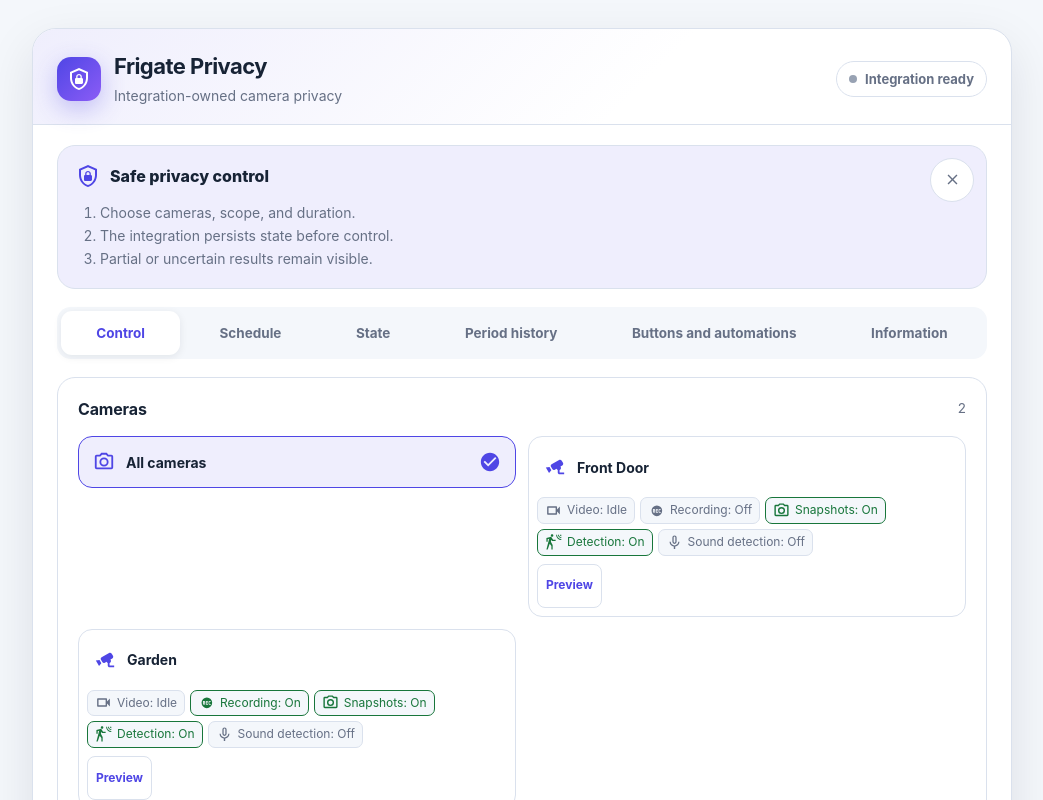
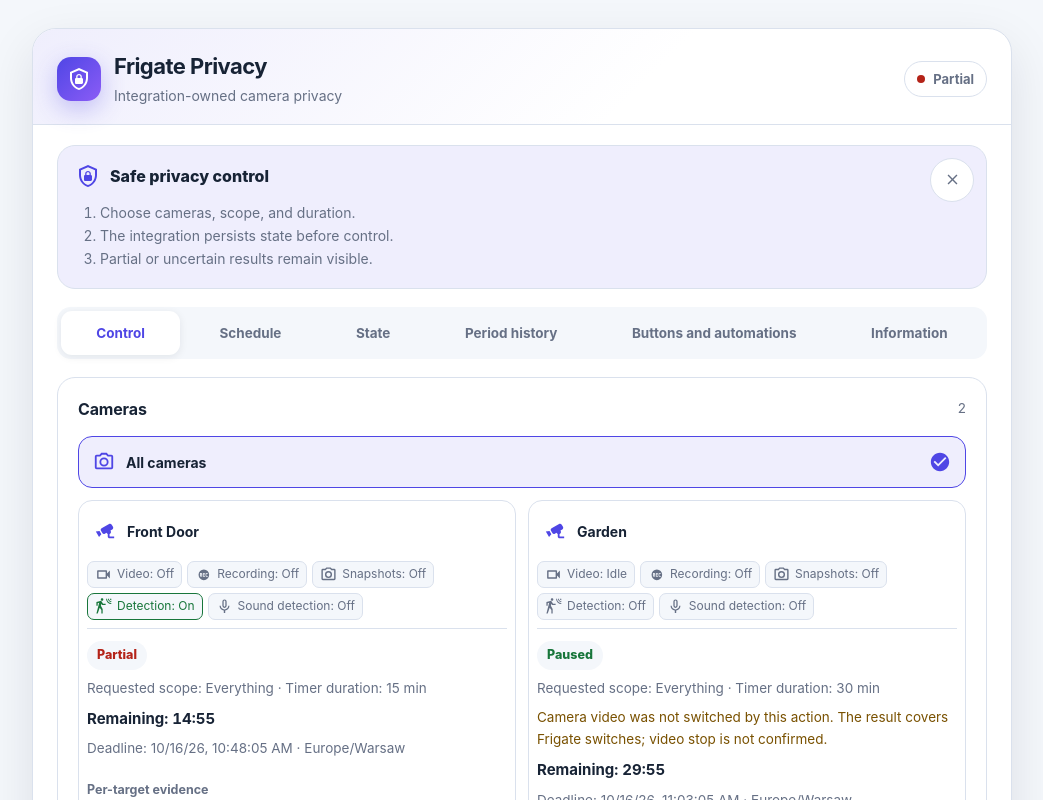
Before and after one commit to MacSiem/ha-frigate-privacy, a website: page docs/screenshots/_harness.html in a window 1280 px wide. Shown: the top 800 px of the page, without its empty margins (118-1161 px from the left). Drawn offline with Linux system fonts and the light colour scheme.

Commit message:
ui: qualify current camera feedback materials and readable layouts

```diff
--- a/docs/screenshots/_harness.html
+++ b/docs/screenshots/_harness.html
@@ -20,7 +20,7 @@ customElements.define('ha-icon',class extends HTMLElement {
  }
 });
 </script>
-<script src="../../ha-frigate-privacy.js?sha256=2250640b81e84646edd24beb830e9bee486ce52debc01453b00a8d4a7c184e5e"></script>
+<script src="../../ha-frigate-privacy.js?sha256=5e493e2751a6741882cdcae94a0ca6d3e07fa04c044732bfcc2add44fbe077a2"></script>
 <script>
 // Documentation fixture: synthetic state and actual periods.py projection only.
 // Mutations deliberately fail; integration acceptance uses a separate live HA fixture.
@@ -113,15 +113,214 @@ const periods={
   "scope": "recorded_transitions",
   "days": 30
 };
-const cameras=[['front_door','Front Door','off'],['garden','Garden','on']].map(([id,name,recording])=>({
- camera_id:id,entity_id:'camera.'+id,name,camera_state:'idle',camera_can_toggle:false,
- switches:[['_detect','on'],['_recordings',recording],['_snapshots','on'],['_audio','off']].map(([suffix,state])=>({entity_id:'switch.'+id+suffix,suffix,state})),
- missing_switches:[],available_switches:['_detect','_recordings','_snapshots','_audio'].map(s=>'switch.'+id+s)
-}));
+// Synthetic records shaped from the actual isolated HA operation, identifiers replaced.
+const cameras=[
+  {
+    "camera_id": "front_door",
+    "entity_id": "camera.front_door",
+    "name": "Front Door",
+    "camera_state": "off",
+    "camera_can_toggle": true,
+    "switches": [
+      {
+        "entity_id": "switch.front_door_detect",
+        "suffix": "_detect",
+        "state": "on",
+        "name": "front_door_detect"
+      },
+      {
+        "entity_id": "switch.front_door_recordings",
+        "suffix": "_recordings",
+        "state": "off",
+        "name": "front_door_recordings"
+      },
+      {
+        "entity_id": "switch.front_door_snapshots",
+        "suffix": "_snapshots",
+        "state": "off",
+        "name": "front_door_snapshots"
+      },
+      {
+        "entity_id": "switch.front_door_audio",
+        "suffix": "_audio",
+        "state": "off",
+        "name": "front_door_audio"
+      }
+    ],
+    "available_switches": [
+      "switch.front_door_detect",
+      "switch.front_door_recordings",
+      "switch.front_door_snapshots",
+      "switch.front_door_audio"
+    ],
+    "missing_switches": [
+      "switch.front_door_enabled",
+      "switch.front_door_motion",
+      "switch.front_door_audio_detection",
+      "switch.front_door_review_alerts",
+      "switch.front_door_review_detections"
+    ]
+  },
+  {
+    "camera_id": "garden",
+    "entity_id": "camera.garden",
+    "name": "Garden",
+    "camera_state": "idle",
+    "camera_can_toggle": true,
+    "switches": [
+      {
+        "entity_id": "switch.garden_detect",
+        "suffix": "_detect",
+        "state": "off",
+        "name": "garden_detect"
+      },
+      {
+        "entity_id": "switch.garden_recordings",
+        "suffix": "_recordings",
+        "state": "off",
+        "name": "garden_recordings"
+      },
+      {
+        "entity_id": "switch.garden_snapshots",
+        "suffix": "_snapshots",
+        "state": "off",
+        "name": "garden_snapshots"
+      },
+      {
+        "entity_id": "switch.garden_audio",
+        "suffix": "_audio",
+        "state": "off",
+        "name": "garden_audio"
+      }
+    ],
+    "available_switches": [
+      "switch.garden_detect",
+      "switch.garden_recordings",
+      "switch.garden_snapshots",
+      "switch.garden_audio"
+    ],
+    "missing_switches": [
+      "switch.garden_enabled",
+      "switch.garden_motion",
+      "switch.garden_audio_detection",
+      "switch.garden_review_alerts",
+      "switch.garden_review_detections"
+    ]
+  }
+];
+const paused={
+  "front_door": {
+    "camera_entity_id": "camera.front_door",
+    "name": "Front Door",
+    "phase": "partial",
+    "desired_state": "paused",
+    "stream_type": "all",
+    "source": "manual",
+    "planned_switches": [
+      "switch.front_door_detect",
+      "switch.front_door_snapshots"
+    ],
+    "switches": [
+      "switch.front_door_snapshots"
+    ],
+    "preexisting_off": [
+      "switch.front_door_recordings",
+      "switch.front_door_audio"
+    ],
+    "skipped": [
+      "switch.front_door_enabled",
+      "switch.front_door_motion",
+      "switch.front_door_audio_detection",
+      "switch.front_door_review_alerts",
+      "switch.front_door_review_detections"
+    ],
+    "unavailable": [],
+    "failed": [
+      "switch.front_door_detect"
+    ],
+    "camera_planned": true,
+    "camera_toggled": true,
+    "camera_failed": false,
+    "target_outcomes": {
+      "switch.front_door_enabled": "missing",
+      "switch.front_door_motion": "missing",
+      "switch.front_door_audio_detection": "missing",
+      "switch.front_door_review_alerts": "missing",
+      "switch.front_door_review_detections": "missing",
+      "switch.front_door_recordings": "preexisting_off",
+      "switch.front_door_audio": "preexisting_off",
+      "switch.front_door_detect": "service_failed",
+      "switch.front_door_snapshots": "paused",
+      "camera.front_door": "paused"
+    },
+    "active": true,
+    "reason": "pause_incomplete",
+    "last_verified_actual_state": {
+      "switch.front_door_detect": "on",
+      "switch.front_door_snapshots": "off",
+      "switch.front_door_recordings": "off",
+      "switch.front_door_audio": "off",
+      "camera.front_door": "off"
+    }
+  },
+  "garden": {
+    "camera_entity_id": "camera.garden",
+    "name": "Garden",
+    "phase": "paused",
+    "desired_state": "paused",
+    "stream_type": "all",
+    "source": "manual",
+    "planned_switches": [
+      "switch.garden_recordings",
+      "switch.garden_audio"
+    ],
+    "switches": [
+      "switch.garden_recordings",
+      "switch.garden_audio"
+    ],
+    "preexisting_off": [
+      "switch.garden_detect",
+      "switch.garden_snapshots"
+    ],
+    "skipped": [
+      "switch.garden_enabled",
+      "switch.garden_motion",
+      "switch.garden_audio_detection",
+      "switch.garden_review_alerts",
+      "switch.garden_review_detections"
+    ],
+    "unavailable": [],
+    "failed": [],
+    "camera_planned": false,
+    "camera_toggled": false,
+    "camera_failed": false,
+    "target_outcomes": {
+      "switch.garden_enabled": "missing",
+      "switch.garden_motion": "missing",
+      "switch.garden_audio_detection": "missing",
+      "switch.garden_review_alerts": "missing",
+      "switch.garden_review_detections": "missing",
+      "switch.garden_detect": "preexisting_off",
+      "switch.garden_snapshots": "preexisting_off",
+      "switch.garden_recordings": "paused",
+      "switch.garden_audio": "paused"
+    },
+    "active": true,
+    "reason": null,
+    "last_verified_actual_state": {
+      "switch.garden_recordings": "off",
+      "switch.garden_audio": "off",
+      "switch.garden_detect": "off",
+      "switch.garden_snapshots": "off",
+      "camera.garden": "idle"
+    }
+  }
+};
+Object.values(paused).forEach((record,index)=>{record.started_at=new Date().toISOString();record.ends_at=new Date(Date.now()+(index+1)*15*60000).toISOString();});
 const connection=new EventTarget();connection.connected=true;
 const hass={language:'en',themes:{darkMode:theme==='dark'},config:{time_zone:'Europe/Warsaw',instance_id:'documentation-only'},connection,states:{},user:{id:'synthetic-admin',is_admin:true,is_active:true},
  callWS:async message=>{
-  if(message.type==='ha_frigate_privacy/get_state')return {cameras:structuredClone(cameras),schedules:[],paused:{},last_operations:{},recovery_ready:true};
+  if(message.type==='ha_frigate_privacy/get_state')return {cameras:structuredClone(cameras),schedules:[],paused:structuredClone(paused),last_operations:{},recovery_ready:true};
   if(message.type==='ha_frigate_privacy/get_periods')return {...structuredClone(periods),days:message.days};
   throw new Error('Synthetic documentation does not control cameras');
  }};
--- a/ha-frigate-privacy.js
+++ b/ha-frigate-privacy.js
@@ -54,13 +54,13 @@ function createUiV3({ language = 'en' } = {}) {
       --fp-card: var(--card-background-color, #ffffff); --fp-bg: var(--primary-background-color, #f6f7fb);
       --fp-soft: color-mix(in srgb, var(--fp-primary) 9%, var(--fp-card));
       --fp-border: var(--divider-color, #e4e7ec); --fp-text: var(--primary-text-color, #101828);
-      --fp-muted: var(--secondary-text-color, #667085); --fp-success: #18763b; --fp-warning: #795100; --fp-danger: #b42318;
+      --fp-muted: var(--secondary-text-color, #667085); --fp-success: #18763b; --fp-warning: #795100; --fp-danger: #b42318; --fp-on-danger: #fff;
       display: block; color: var(--fp-text); font-family: Inter, -apple-system, BlinkMacSystemFont, "Segoe UI", sans-serif; font-size: 15px; line-height: 1.55; -webkit-font-smoothing: antialiased;
     }
     :host(.bento-dark) {
       --fp-card: var(--card-background-color, #151821); --fp-bg: var(--primary-background-color, #0e1117);
       --fp-border: var(--divider-color, #2b3140); --fp-text: var(--primary-text-color, #f4f6fb);
-      --fp-success:#81cf99; --fp-warning:#efd080; --fp-danger:#ff9999;
+      --fp-success:#81cf99; --fp-warning:#efd080; --fp-danger:#ff9999; --fp-on-danger:#101828;
       --fp-muted: var(--secondary-text-color, #aab2c0); --fp-soft: color-mix(in srgb, var(--fp-primary) 15%, var(--fp-card)); color-scheme: dark;
     }
     :host .ht-result-state { background:transparent; }
@@ -94,6 +94,7 @@ function createUiV3({ language = 'en' } = {}) {
     .helper { color: var(--fp-muted); font-size: 13.5px; line-height: 1.6; }
     .camera-grid { display: grid; grid-template-columns: repeat(2, minmax(0, 1fr)); gap: 12px; align-items: start; }
     .camera-card { display: flex; align-items: center; gap: 11px; min-height: 58px; padding: 14px; border: 1px solid var(--fp-border); border-radius: 14px; background: var(--fp-card); cursor: pointer; transition: border-color .18s, background .18s, transform .18s; }
+    .camera-grid > .camera-card { grid-column: 1 / -1; }
     .camera-card:hover { transform: translateY(-1px); border-color: color-mix(in srgb, var(--fp-primary) 45%, var(--fp-border)); } .camera-card.selected { border-color: var(--fp-primary); background: var(--fp-soft); }
     .camera-card ha-icon { flex: 0 0 auto; color: var(--fp-primary); --mdc-icon-size: 22px; } .camera-name { min-width: 0; overflow-wrap: break-word; font-size: 14px; line-height: 1.4; font-weight: 700; } .camera-check { margin-left: auto; color: var(--fp-primary); }
     .camera-tile { min-width: 0; padding: 8px; border: 1px solid var(--fp-border); border-radius: 14px; } .camera-tile .camera-card { border: 0; padding: 7px; min-height: 42px; }
@@ -114,7 +115,7 @@ function createUiV3({ language = 'en' } = {}) {
     .duration-row { display: grid; grid-template-columns: 1fr auto; gap: 10px; margin-top: 12px; }
     input, select { min-height: 42px; width: 100%; padding: 9px 11px; border: 1px solid var(--fp-border); border-radius: 11px; background: var(--fp-card); color: var(--fp-text); }
     .btn { min-height: 44px; padding: 10px 16px; border: 1px solid transparent; border-radius: 12px; cursor: pointer; font-size: 14px; line-height: 1.35; font-weight: 800; } .btn:disabled { cursor: not-allowed; opacity: .55; }
-    .btn-primary { color: white; background: linear-gradient(135deg, #4f46e5, #7c3aed); } .btn-secondary { color: var(--fp-text); background: var(--fp-card); border-color: var(--fp-border); } .btn-danger { color: white; background: var(--fp-danger); } .btn-full { width: 100%; margin-top: 14px; }
+    .btn-primary { color: white; background: linear-gradient(135deg, #4f46e5, #7c3aed); } .btn-secondary { color: var(--fp-text); background: var(--fp-card); border-color: var(--fp-border); } .btn-danger { color: var(--fp-on-danger); background: var(--fp-danger); } .btn-full { width: 100%; margin-top: 14px; }
     .state-grid { display: grid; gap: 12px; } .state-row { display: grid; grid-template-columns: minmax(0,1fr) auto; gap: 14px 16px; padding: 16px; border: 1px solid var(--fp-border); border-radius: 14px; }
     .state-name { font-size: 15px; line-height: 1.4; font-weight: 750; } .state-meta { margin-top: 7px; color: var(--fp-muted); font-size: 13px; line-height: 1.6; overflow-wrap: break-word; }
     .evidence { grid-column: 1 / -1; color: var(--fp-muted); font-size: 12.5px; line-height: 1.55; } .evidence summary { cursor: pointer; font-weight: 750; } .evidence-list { display: grid; gap: 6px; margin-top: 9px; overflow-wrap: anywhere; }
@@ -128,7 +129,7 @@ function createUiV3({ language = 'en' } = {}) {
     .form-actions { display: flex; gap: 9px; margin-top: 13px; }
     .donate-section { display: flex; align-items: center; justify-content: flex-start; gap: 8px; margin-top: 8px; padding: 4px 0; font-size: 11px; background:none; border:0; box-shadow:none; } .donate-section button { margin-left:auto; padding:2px 6px; min-height:0; line-height:1; border:0; background:transparent; color:var(--fp-muted); cursor:pointer; } .donate-section .donate-btn { min-height:0; padding:0; border:0; border-radius:0; background:none; color:var(--fp-muted); text-decoration:underline; font-size:11px; line-height:1.35; font-weight:400; } .donate-text h3 { font-size: 15px; line-height: 1.4; } .donate-text p { margin-top: 6px; color: var(--fp-muted); font-size: 13.5px; line-height: 1.55; }
     .donate-buttons { display: flex; gap: 9px; } .donate-btn { display: inline-flex; align-items: center; gap: 7px; min-height: 42px; padding: 9px 12px; border: 1px solid var(--fp-border); border-radius: 11px; background: var(--fp-card); color: var(--fp-text); text-decoration: none; font-size: 13px; line-height: 1.35; font-weight: 750; } .donate-btn ha-icon { --mdc-icon-size: 18px; color: var(--fp-primary); }
-    .toast { position: fixed; left: 50%; bottom: 24px; z-index: 10; max-width: min(90vw, 520px); transform: translate(-50%, 90px); opacity: 0; pointer-events: none; padding: 12px 17px; border-radius: 11px; background: #101828; color: #fff; transition: .22s; font-size: 14px; line-height: 1.45; } .toast.show { transform: translate(-50%, 0); opacity: 1; } .toast.error { background: var(--fp-danger); }
+    .toast { position: fixed; left: 50%; bottom: 24px; z-index: 10; max-width: min(90vw, 520px); transform: translate(-50%, 90px); opacity: 0; pointer-events: none; padding: 12px 17px; border-radius: 11px; background: #101828; color: #fff; transition: .22s; font-size: 14px; line-height: 1.45; } .toast.show { transform: translate(-50%, 0); opacity: 1; } .toast.error { color:var(--fp-on-danger); background: var(--fp-danger); }
     .empty { padding: 24px; text-align: center; color: var(--fp-muted); font-size: 14px; line-height: 1.55; }
 
     .donate-section button, .donate-section .donate-btn { min-width:44px;min-height:44px; }
```
Also changed, not shown: custom_components/ha_frigate_privacy/www/ha-frigate-privacy-card.js (+5 -4 lines), .github/workflows/validate.yml, CHANGELOG.md, README.md, docs/screenshots/card-cameras-dark.png, docs/screenshots/card-cameras-light.png, docs/screenshots/card-history-light.png, docs/screenshots/manifest.json.
